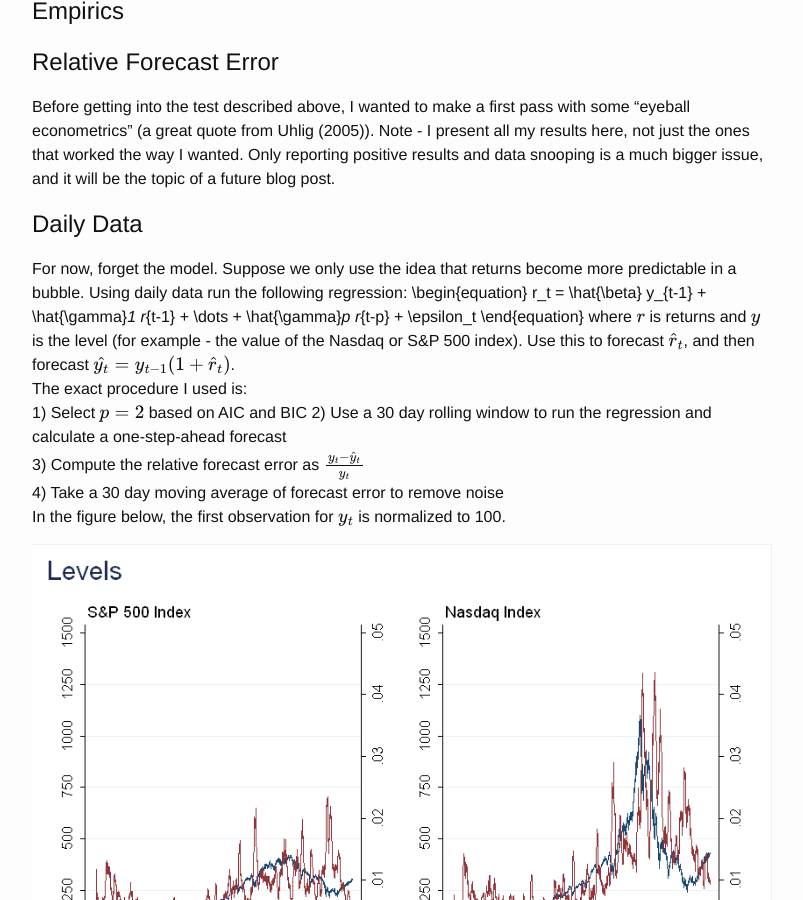
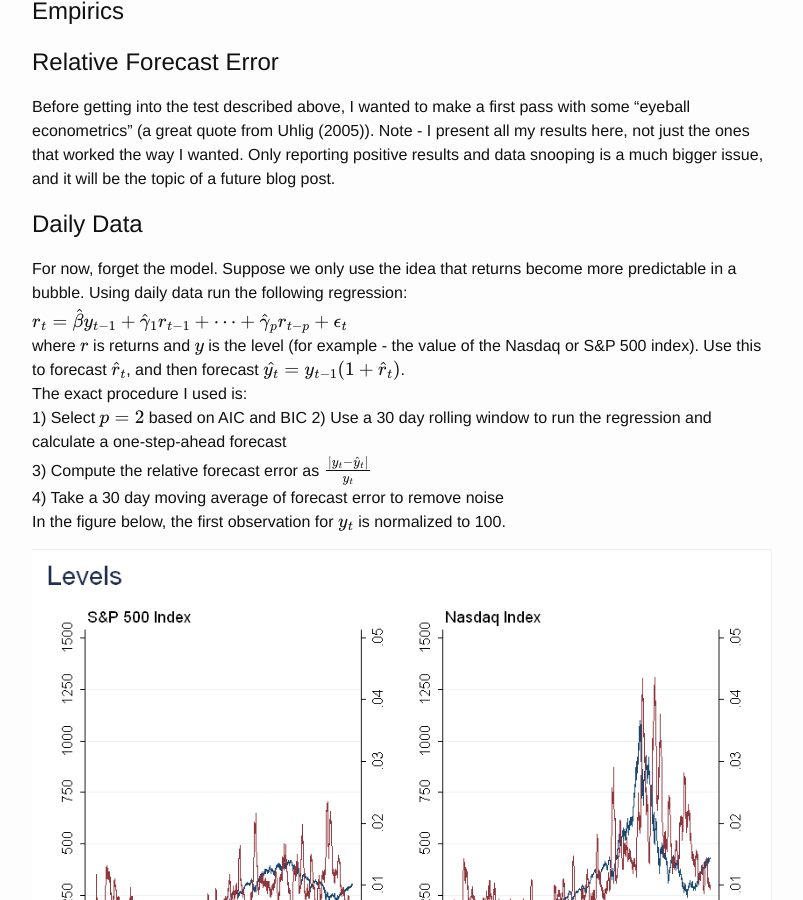
Before and after one commit to mcsammon/mcsammon.github.io, a Jekyll site: the page built from _posts/2016-06-22-Bubbles_Forecasting.markdown, in a window 1280 px wide and 900 px high, scrolled down 1557 px. Shown: the whole window, without its empty margins (238-1041 px from the left). Built offline with Jekyll 4.4.1, drawn with Linux system fonts in a browser that asks for light colours; formulas are drawn with MathJax 3.

Commit message:
fix equation

```diff
--- a/_posts/2016-06-22-Bubbles_Forecasting.markdown
+++ b/_posts/2016-06-22-Bubbles_Forecasting.markdown
@@ -54,15 +54,13 @@ Before getting into the test described above, I wanted to make a first pass with
 
 # Daily Data
 
-For now, forget the model.  Suppose we only use the idea that returns become more predictable in a bubble.  Using daily data run the following regression:
-\begin{equation}
-r_t = \hat{\beta} y_{t-1} + \hat{\gamma}_1 r_{t-1} + \dots + \hat{\gamma}_p r_{t-p} + \epsilon_t
-\end{equation}
+For now, forget the model.  Suppose we only use the idea that returns become more predictable in a bubble.  Using daily data run the following regression:<br />
+$$r_t = \hat{\beta} y_{t-1} + \hat{\gamma}_1 r_{t-1} + \dots + \hat{\gamma}_p r_{t-p} + \epsilon_t$$ <br />
 where $$r$$ is returns and $$y$$ is the level (for example - the value of the Nasdaq or S&P 500 index).  Use this to forecast $$\hat{r}_t$$, and then forecast $$\hat{y_t}=y_{t-1}(1+\hat{r}_t)$$.  <br />
 The exact procedure I used is: <br />
 1) Select $$p=2$$ based on AIC and BIC
 2) Use a 30 day rolling window to run the regression and calculate a one-step-ahead forecast <br />
-3) Compute the relative forecast error as $$\frac{y_t-\hat{y}_t}{y_t}$$ <br />
+3) Compute the relative forecast error as $$\frac{|y_t-\hat{y}_t|}{y_t}$$ <br />
 4) Take a 30 day moving average of forecast error to remove noise <br />
 In the figure below, the first observation for $$y_t$$ is normalized to 100. <br />
 
```
